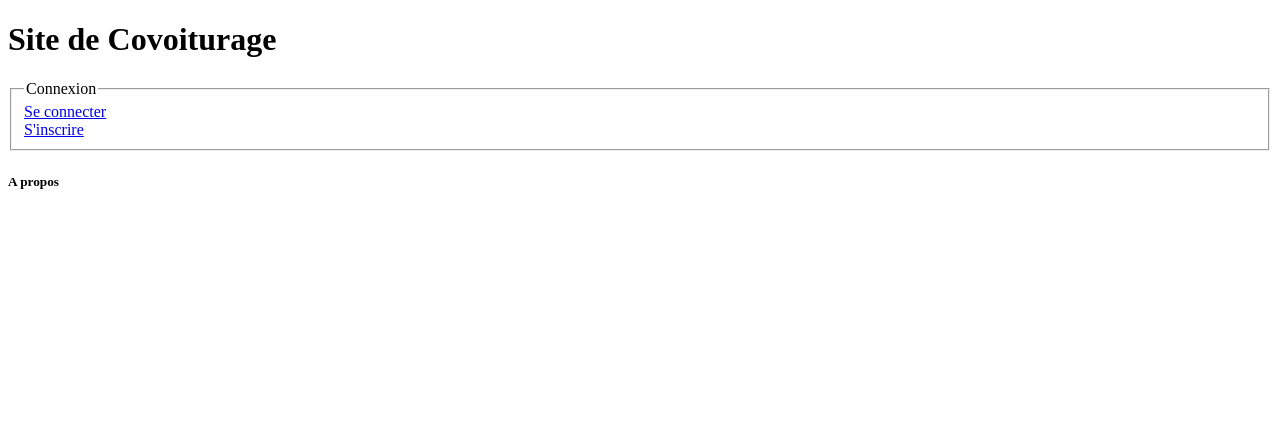
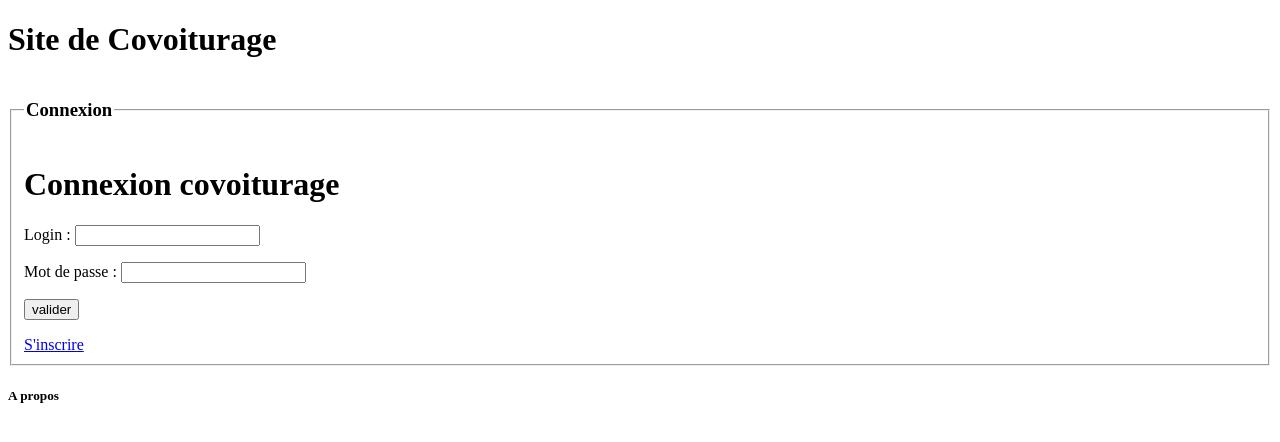
Before and after one commit to randoin/Covoiturage, a PHP site: page /xe/ in a window 1280 px wide. Shown: the top 442 px of the page. Run offline with PHP 8.4, Linux system fonts and the light colour scheme.

Commit message:
Update index.php
lien avec les pages de connexion et de création de compte

```diff
--- a/src/index.php
+++ b/src/index.php
@@ -8,11 +8,20 @@
 		<h1>Site de Covoiturage</h1>
 		<h2></h2>
 
-		<fieldset>
-			<legend>Connexion</legend>
-			<a href="#">Se connecter</a><br>
-			<a href="#">S'inscrire</a><br>
-		</fieldset>
+
+		<?php if(false) echo "<!--";?>
+			<fieldset>
+			<legend><h3>Connexion</h3></legend>
+				<?php include "connexion.php" ?>
+				<a href="inscription.php">S'inscrire</a><br>
+			</fieldset>
+		<?php if(false) echo "-->"; else echo "<!--"?>
+
+			<p>Vous êtes connectés</p>
+
+		<?php if(!false) echo "-->"; ?>
+
+
 	</body>
 	<footer>
 	<h5>A propos</h5>
```
